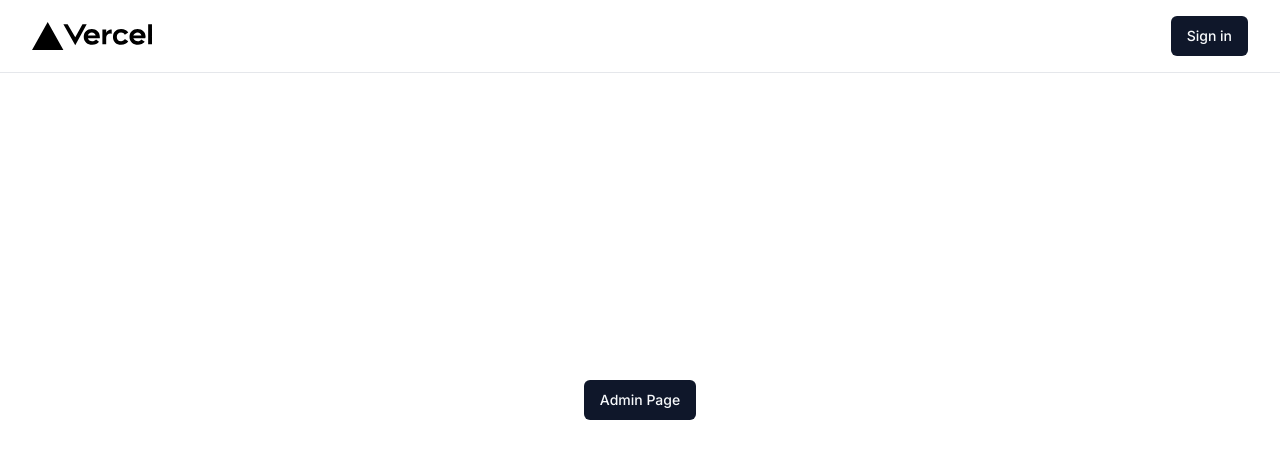
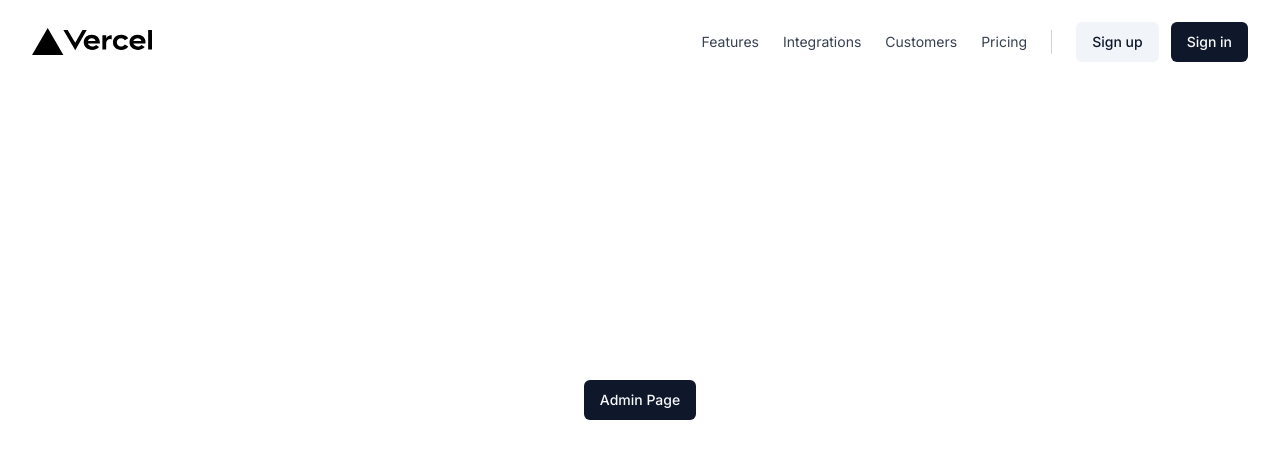
Before and after one commit to choiruladamm/next-auth-app, a Next.js app: page / in a window 1280 px wide. Shown: the top 458 px of the page. Built offline with nearby package versions, Linux system fonts and the light colour scheme; no server answers.

Commit message:
feat: implement getServerSession client/server side

```diff
--- a/src/app/(auth)/sign-in/page.tsx
+++ b/src/app/(auth)/sign-in/page.tsx
@@ -4,6 +4,12 @@ import { FC } from "react";
 import { useForm } from "react-hook-form";
 import * as z from "zod";
 import { zodResolver } from "@hookform/resolvers/zod";
+import Link from "next/link";
+import { signIn } from "next-auth/react";
+import { useRouter } from "next/navigation";
+import { useToast } from "@/components/ui/use-toast";
+import { Button } from "@/components/ui/button";
+import { Input } from "@/components/ui/input";
 import {
   Card,
   CardContent,
@@ -19,12 +25,6 @@ import {
   FormLabel,
   FormMessage,
 } from "@/components/ui/form";
-import { Input } from "@/components/ui/input";
-import { Button } from "@/components/ui/button";
-import Link from "next/link";
-import { signIn } from "next-auth/react";
-import { useRouter } from "next/navigation";
-import { useToast } from "@/components/ui/use-toast";
 
 interface SignInProps {}
 
@@ -61,11 +61,11 @@ const SignIn: FC<SignInProps> = ({}) => {
         description: "There was a problem with email or password",
       });
     } else {
+      router.refresh();
+      router.push("/admin");
       toast({
         title: "Loggin success",
       });
-      router.refresh();
-      router.push("/admin");
     }
   };
 
--- a/src/app/(auth)/sign-up/page.tsx
+++ b/src/app/(auth)/sign-up/page.tsx
@@ -4,6 +4,11 @@ import { FC } from "react";
 import { useForm } from "react-hook-form";
 import * as z from "zod";
 import { zodResolver } from "@hookform/resolvers/zod";
+import Link from "next/link";
+import { useRouter } from "next/navigation";
+import { Input } from "@/components/ui/input";
+import { Button } from "@/components/ui/button";
+import { useToast } from "@/components/ui/use-toast";
 import {
   Card,
   CardContent,
@@ -19,11 +24,6 @@ import {
   FormLabel,
   FormMessage,
 } from "@/components/ui/form";
-import { Input } from "@/components/ui/input";
-import { Button } from "@/components/ui/button";
-import Link from "next/link";
-import { useRouter } from "next/navigation";
-import { useToast } from "@/components/ui/use-toast";
 
 interface SignUpProps {}
 
@@ -69,10 +69,10 @@ const SignUp: FC<SignUpProps> = ({}) => {
     });
 
     if (response.ok) {
+      router.push("/sign-in");
       toast({
         title: "Registration success",
       });
-      router.push("/sign-in");
     } else {
       toast({
         variant: "destructive",
--- a/src/app/layout.tsx
+++ b/src/app/layout.tsx
@@ -1,13 +1,14 @@
-import Nav from "@/components/Nav";
 import "./globals.css";
 import type { Metadata } from "next";
 import { Inter } from "next/font/google";
 import { Toaster } from "@/components/ui/toaster";
+import Provider from "@/components/Provider";
+import Navbar from "@/components/Navbar";
 
 const inter = Inter({ subsets: ["latin"] });
 
 export const metadata: Metadata = {
-  title: "Create Next App",
+  title: "Next Auth Supabase",
   description: "Generated by create next app",
 };
 
@@ -19,11 +20,13 @@ export default function RootLayout({
   return (
     <html lang="en">
       <body className={inter.className} suppressHydrationWarning={true}>
-        <main className="flex h-screen flex-col justify-center items-center">
-          <Nav />
-          {children}
-        </main>
+        <Provider>
+          <main className="flex h-screen flex-col justify-center items-center">
+            <Navbar />
+            {children}
+          </main>
           <Toaster />
+        </Provider>
       </body>
     </html>
   );
--- a/src/app/page.tsx
+++ b/src/app/page.tsx
@@ -1,10 +1,11 @@
-import { Button, buttonVariants } from "@/components/ui/button";
+import { buttonVariants } from "@/components/ui/button";
 import Link from "next/link";
 import React from "react";
 
-export default function Home() {
+export default async function Home() {
+
   return (
-    <div className="flex gap-3">
+    <div className="flex flex-col gap-5 items-center">
       <Link href="/admin" className={buttonVariants()}>
         Admin Page
       </Link>
--- a/src/components/Nav.tsx
+++ /dev/null
@@ -1,34 +0,0 @@
-/* eslint-disable @next/next/no-async-client-component */
-/* eslint-disable @next/next/no-img-element */
-
-import Link from "next/link";
-import { FC } from "react";
-import { buttonVariants } from "./ui/button";
-import { getServerSession } from "next-auth";
-import { authOptions } from "@/lib/auth";
-import UserLoginNav from "./UserLoginNav";
-
-interface NavProps {}
-
-const Nav: FC<NavProps> = async ({}) => {
-  const session = await getServerSession(authOptions);
-
-  return (
-    <div className=" bg-white py-4 border-b border-s-zinc-200 fixed w-full z-10 top-0">
-      <div className="container flex items-center justify-between">
-        <Link href={"/"}>
-          <img src="vercel.svg" width={120} height={50} alt="Vercel" />
-        </Link>
-        {session?.user ? (
-          <UserLoginNav />
-        ) : (
-          <Link className={buttonVariants()} href="/sign-in">
-            Sign in
-          </Link>
-        )}
-      </div>
-    </div>
-  );
-};
-
-export default Nav;
--- /dev/null
+++ b/src/components/Navbar.tsx
@@ -0,0 +1,95 @@
+/* eslint-disable @next/next/no-img-element */
+
+"use client";
+
+import Link from "next/link";
+import { FC, useState } from "react";
+import { Button, buttonVariants } from "./ui/button";
+import { Icons } from ".";
+import { useSession } from "next-auth/react";
+import { signOut } from "next-auth/react";
+
+interface NavbarProps {}
+
+const Navbar: FC<NavbarProps> = ({}) => {
+  const [state, setState] = useState<boolean>(false);
+  const { data: session } = useSession();
+
+  const navigation = [
+    { title: "Features", path: "#" },
+    { title: "Integrations", path: "#" },
+    { title: "Customers", path: "#" },
+    { title: "Pricing", path: "#" },
+  ];
+
+  return (
+    <nav className="bg-white top-0 md:top-0 fixed z-10 border-b w-full md:text-sm md:border-none">
+      <div className="items-center px-4 max-w-screen-xl mx-auto md:flex md:px-8">
+        <div className="flex items-center justify-between py-3 md:py-7 md:block">
+          <Link href={"/"}>
+            <img src="vercel.svg" width={120} height={50} alt="Vercel" />
+          </Link>
+          <div className="md:hidden">
+            <button
+              className="text-gray-500 hover:text-gray-800"
+              onClick={() => setState(!state)}
+            >
+              {state ? <Icons.kebab /> : <Icons.close />}
+            </button>
+          </div>
+        </div>
+        <div
+          className={`flex-1 pb-3 mt-8 md:block md:pb-0 md:mt-0 ${
+            state ? "block" : "hidden"
+          }`}
+        >
+          <ul className="justify-end items-center space-y-6 md:flex md:space-x-6 md:space-y-0">
+            {navigation.map((item, idx) => {
+              return (
+                <li key={idx} className="text-gray-700 hover:text-slate-900">
+                  <a href={item.path} className="block">
+                    {item.title}
+                  </a>
+                </li>
+              );
+            })}
+            <span className="hidden w-px h-6 bg-gray-300 md:block"></span>
+            <div className="space-y-3 items-center gap-x-3 md:flex md:space-y-0">
+              {session?.user ? (
+                <Button
+                  onClick={() => {
+                    signOut({
+                      redirect: true,
+                      callbackUrl: `${window.location.origin}/sign-in`,
+                    });
+                  }}
+                  variant={"destructive"}
+                  className="w-full md:w-auto"
+                >
+                  Sign Out
+                </Button>
+              ) : (
+                <>
+                  <div className="flex flex-col md:flex-row gap-3">
+                    <Link
+                      href={"/sign-up"}
+                      className={buttonVariants({ variant: "secondary" })}
+                    >
+                      Sign up
+                    </Link>
+
+                    <Link href={"/sign-in"} className={buttonVariants()}>
+                      Sign in
+                    </Link>
+                  </div>
+                </>
+              )}
+            </div>
+          </ul>
+        </div>
+      </div>
+    </nav>
+  );
+};
+
+export default Navbar
--- /dev/null
+++ b/src/components/Provider.tsx
@@ -0,0 +1,14 @@
+"use client";
+
+import { SessionProvider } from "next-auth/react";
+import { FC, ReactNode } from "react";
+
+interface ProviderProps {
+  children: ReactNode;
+}
+
+const Provider: FC<ProviderProps> = ({ children }) => {
+  return <SessionProvider>{children}</SessionProvider>;
+};
+
+export default Provider
--- a/src/components/UserLoginNav.tsx
+++ /dev/null
@@ -1,25 +0,0 @@
-"use client";
-
-import { FC } from "react";
-import { Button } from "./ui/button";
-import { signOut } from "next-auth/react";
-
-interface UserLoginNavProps {}
-
-const UserLoginNav: FC<UserLoginNavProps> = ({}) => {
-  return (
-    <Button
-      onClick={() => {
-        signOut({
-          redirect: true,
-          callbackUrl: `${window.location.origin}/sign-in`,
-        })
-      }}
-      variant={"destructive"}
-    >
-      Sign Out
-    </Button>
-  );
-};
-
-export default UserLoginNav;
```
